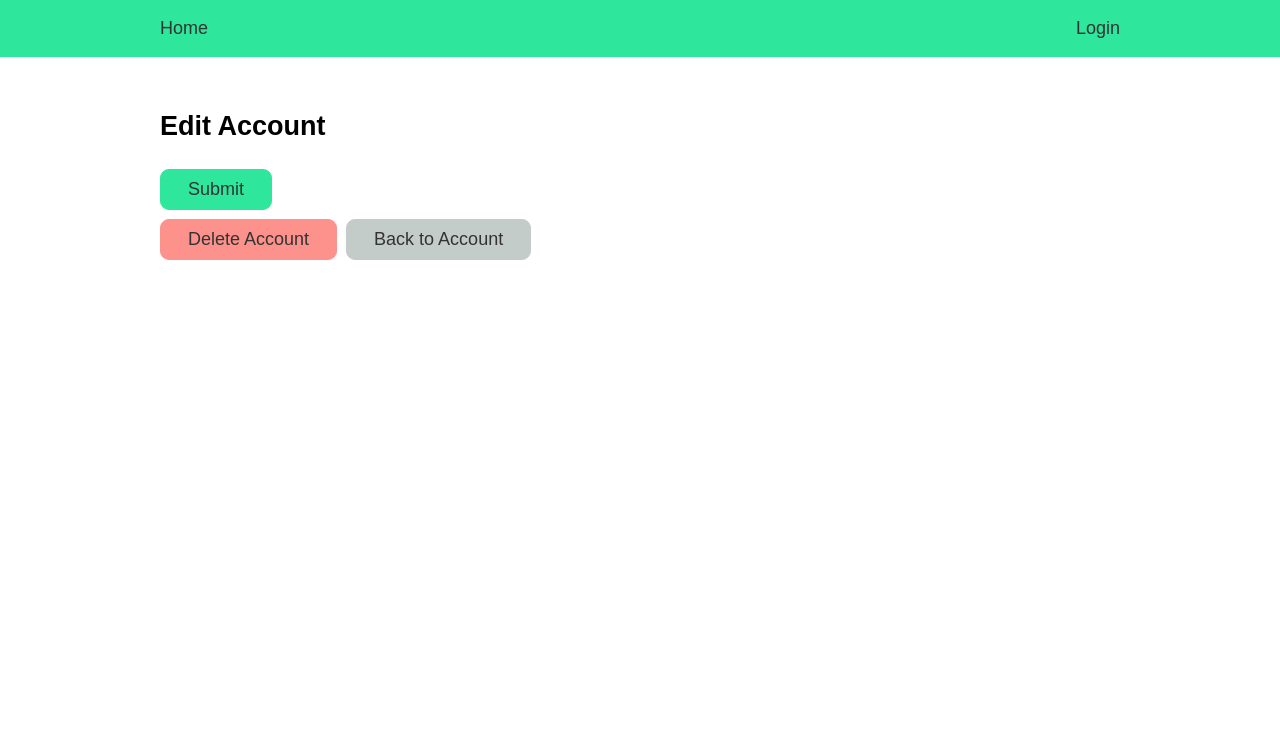
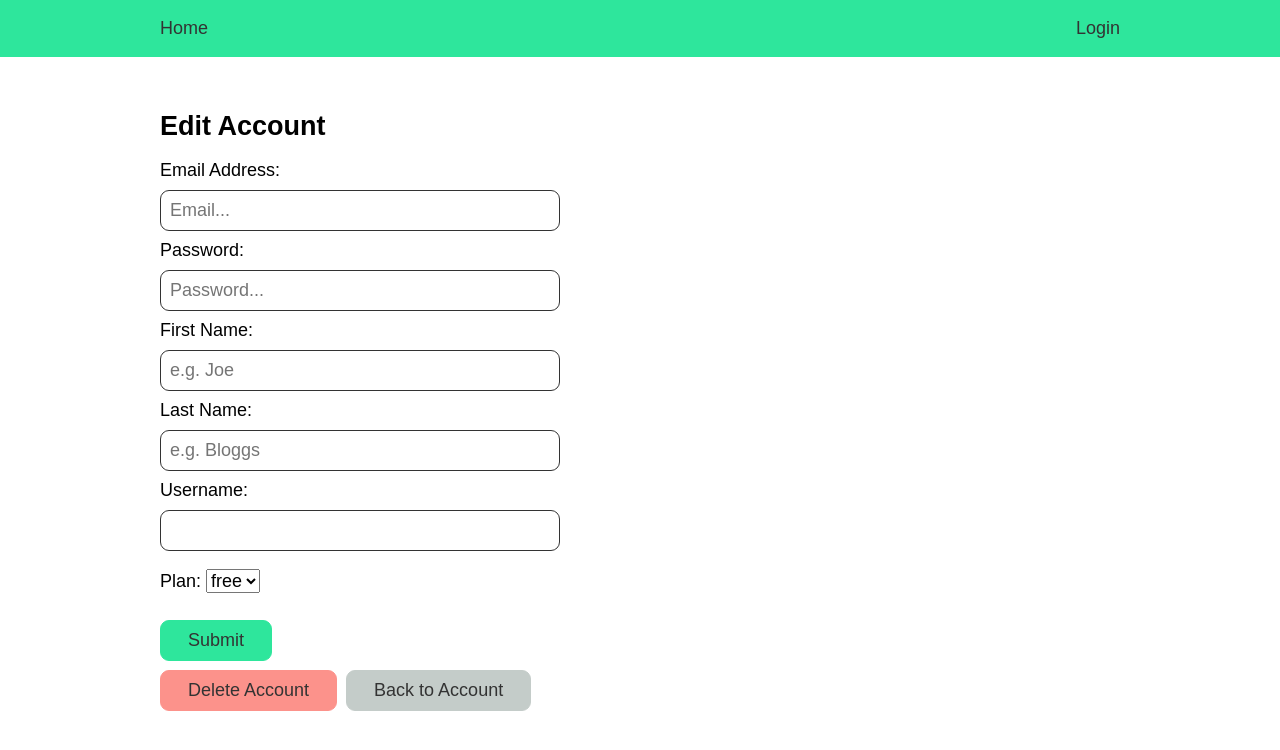
Before and after one commit to njs91/Dolphin, a Django app: template app/accounts/templates/accounts/edit_account.html in a window 1280 px wide. Shown: the top 750 px of the page. Run offline with Django 3.2, Linux system fonts and the light colour scheme; the template is opened without the code that fills it: most values are stand-ins (such as "Sample title", 1, 10 or a date in 2020).

Commit message:
edit account form sets password properly

```diff
--- a/app/accounts/templates/accounts/edit_account.html
+++ b/app/accounts/templates/accounts/edit_account.html
@@ -3,9 +3,35 @@
 {% block content %}
 
 <h1>Edit Account</h1>
-<form action="{% url 'edit_account' account.id %}" method="POST" class="with-ps">
+<form action="{% url 'edit_account' account.id %}" method="POST">
 	{% csrf_token %}
-	{{form.as_p}}
+	<div class="field">
+		<label for="email">Email Address:</label>
+		<input type="text" name="email" placeholder="Email..." value={{form.email.value}}>
+	</div>
+	<div class="field">
+		<label for="password">Password:</label>
+		<input type="password" name="password" placeholder="Password..." required>
+	</div>
+	<div class="field">
+		<label for="text">First Name:</label>
+		<input type="text" name="first_name" maxlength="150" placeholder="e.g. Joe" value={{form.first_name.value}}>
+	</div>
+	<div class="field">
+		<label for="text">Last Name:</label>
+		<input type="text" name="last_name" maxlength="150" placeholder="e.g. Bloggs" value={{form.last_name.value}}>
+	</div>
+	<div class="field">
+		<label for="text">Username:</label>
+		<input type="text" name="username" maxlength="150" value={{form.username.value}}>
+	</div>
+	<p>
+		<label for="id_plan">Plan:</label>
+		<select name="plan" id="id_plan">
+			<option value="free" {% if form.plan.value == 'free' %}selected{% endif %}>free</option>
+			<option value="pro" {% if form.plan.value == 'pro' %}selected{% endif %}>pro</option>
+	  	</select>
+	</p>
 	<input type="submit" name="submit">
 </form>
 <div class="buttons-container">
```
